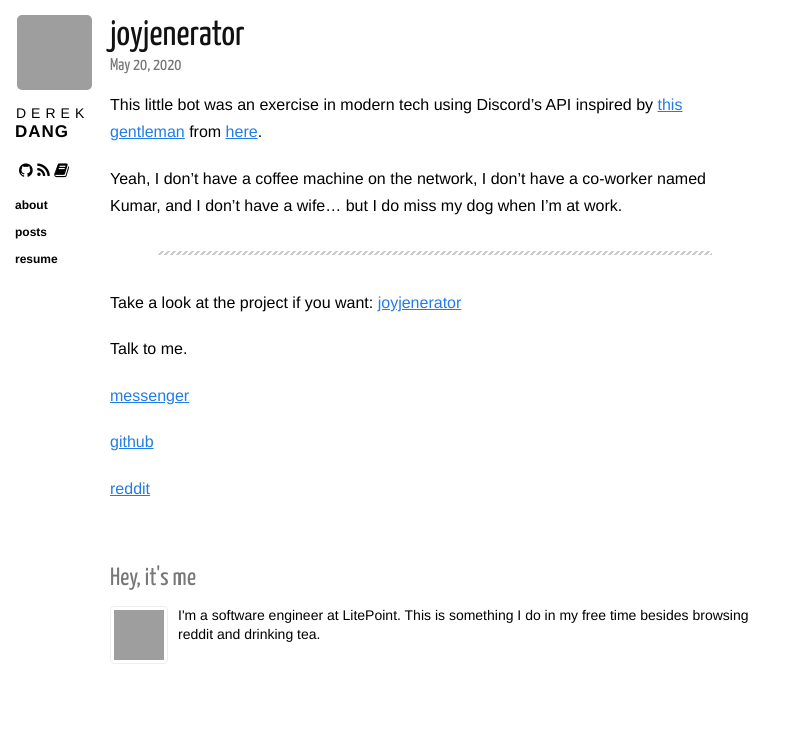
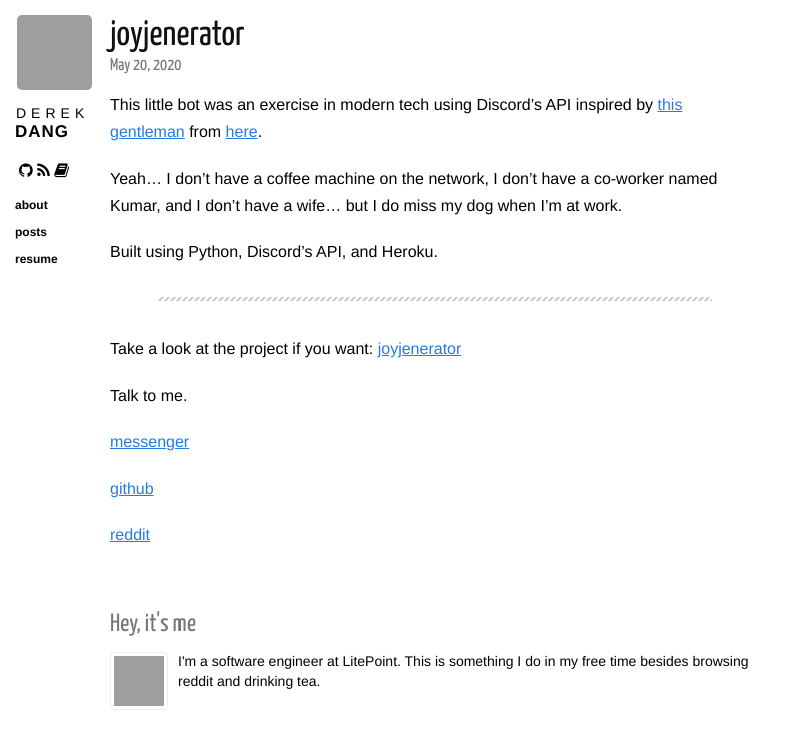
Before and after one commit to dqdang/dqdang.github.io, a Jekyll site: the page built from _posts/2020-05-20-joyjenerator.markdown, in a window 1280 px wide, cut to the strip 0-749 px from the top of the page. Shown: the whole strip, without its empty margins (0-796 px from the left). Built offline with Jekyll 4.4.1, drawn with Linux system fonts in a browser that asks for light colours; nearby versions of some CDN libraries; grey boxes are pictures that could not be loaded.

Commit message:
Update blog posts

```diff
--- a/_posts/2020-05-20-joyjenerator.markdown
+++ b/_posts/2020-05-20-joyjenerator.markdown
@@ -6,7 +6,9 @@ category: posts
 
 This little bot was an exercise in modern tech using Discord's API inspired by [this gentleman](https://bash.im/quote/436725) from [here](https://github.com/NARKOZ/hacker-scripts).
 
-Yeah, I don't have a coffee machine on the network, I don't have a co-worker named Kumar, and I don't have a wife... but I do miss my dog when I'm at work.
+Yeah... I don't have a coffee machine on the network, I don't have a co-worker named Kumar, and I don't have a wife... but I do miss my dog when I'm at work.
+
+Built using Python, Discord's API, and Heroku.
 
 ---
 
--- a/_posts/2020-06-14-groovy.markdown
+++ b/_posts/2020-06-14-groovy.markdown
@@ -5,6 +5,7 @@ category: posts
 ---
 
 This little bot is an exercise in modern tech using Discord's API inspired by my friends.
+
 Built using Python, Discord's API, Heroku, and mischievousness.
 
 ---
```
